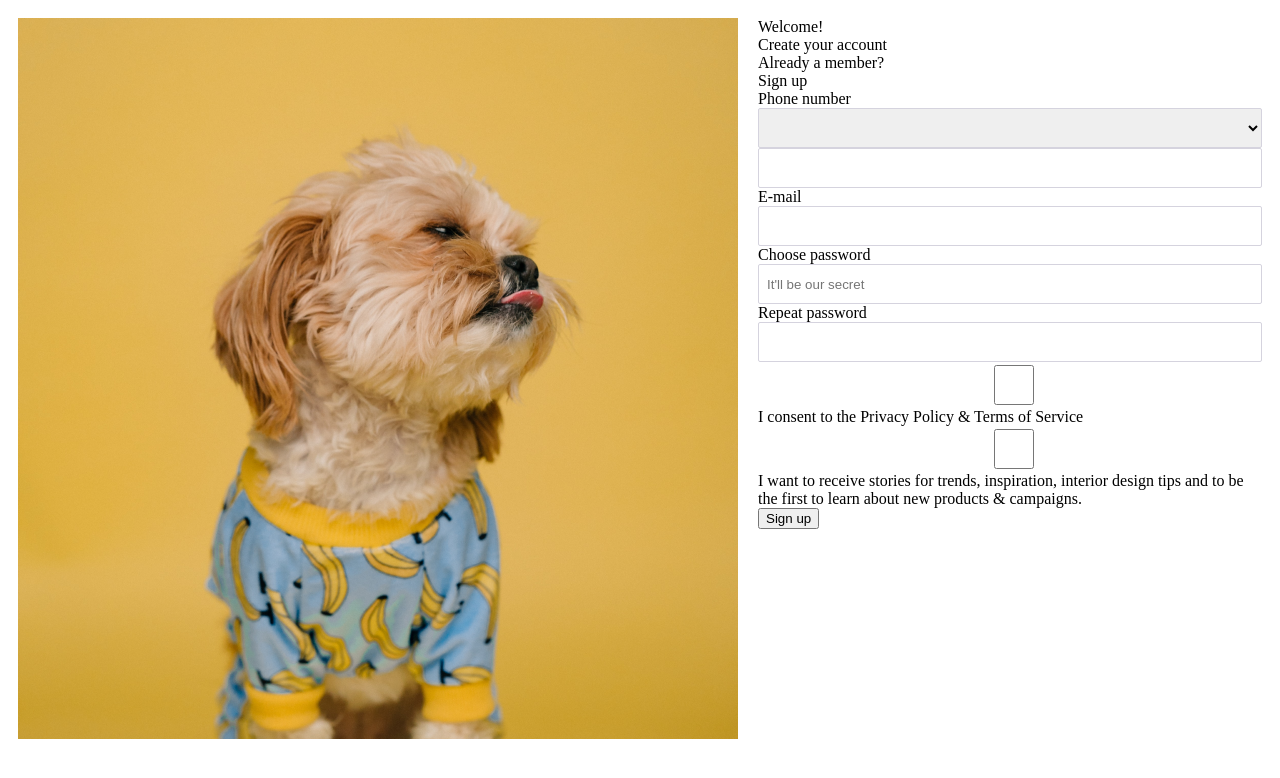
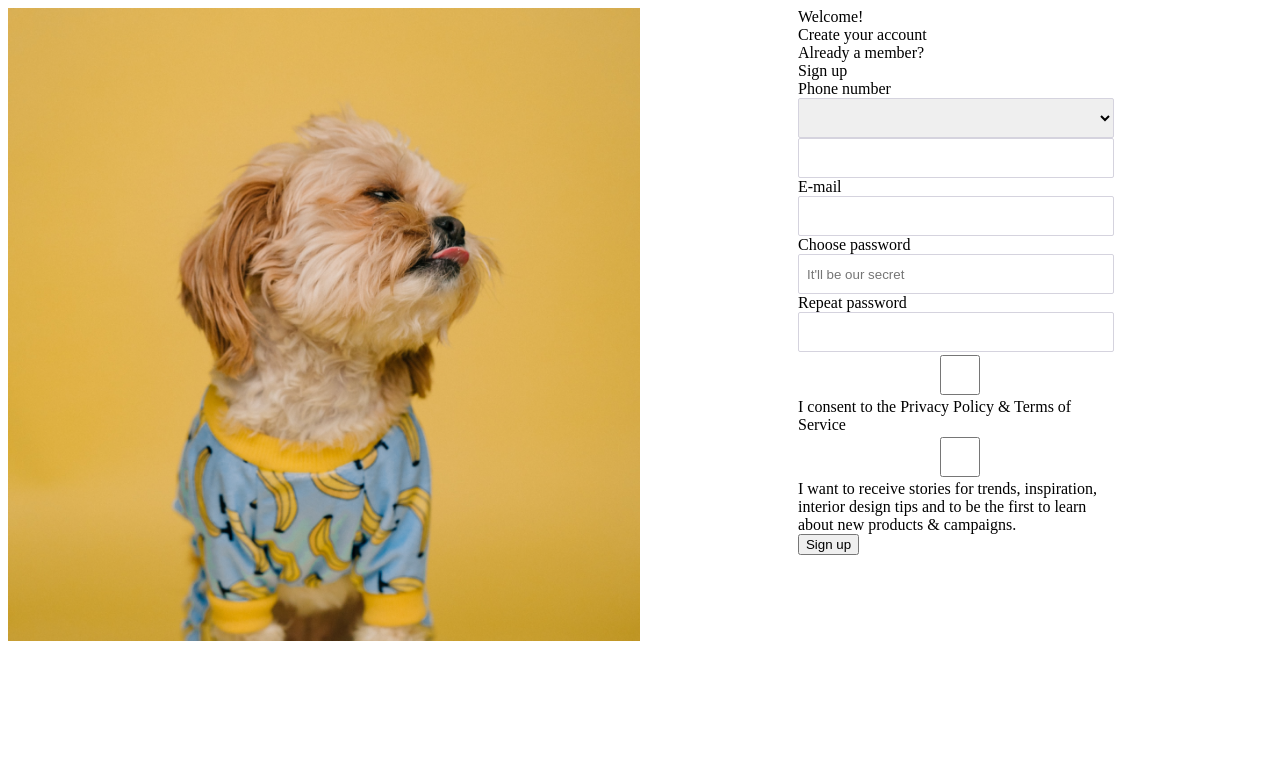
Before and after one commit to danzisky/distancify-challenge, a plain HTML site: page index.html in a window 1280 px wide. Drawn offline with Linux system fonts and the light colour scheme.

Commit message:
made the two halves of the layout responsive to be full-width on smaller devices

```diff
--- a/assets/css/main.css
+++ b/assets/css/main.css
@@ -1,3 +1,6 @@
+* {
+    box-sizing: border-box;
+}
 .dc-input{
     padding:8px;
     height:40px;
@@ -17,8 +20,44 @@
     }
 .row {
     display: flex;
+    flex-direction: row;
+    align-items: flex-start;
+    padding: 0px;
 }
 .column {
     flex: 1;
     padding: 10px;
+    box-sizing: border-box;
 }
+.half {
+    width: 49.999%;
+    box-sizing: border-box;
+}
+
+@media (max-width:600px){
+    .responsive {
+        width: 100%;
+        display:block;
+        overflow-x:auto
+    }
+    .row {
+        display: flex;
+        flex-direction: column;
+    }
+}
+@media (min-width:601px){
+    .padding-half {
+        padding-left: 6.25%;
+        padding-right: 6.25%;
+        border: none;
+        box-sizing: border-box;
+    }
+}
+@media (min-width:933px){
+    .padding-half {
+        padding-left: 12.5%;
+        padding-right: 12.5%;
+        border: none;
+        box-sizing: border-box;
+    }
+}
--- a/index.html
+++ b/index.html
@@ -11,11 +11,11 @@
 <body>
     <!-- root div -->
     <div class="row">
-        <div class="column">
-            <img src="assets/images/MediaPlaceholder.png" alt="" srcset="">
+        <div class="responsive half">
+            <img src="assets/images/MediaPlaceholder.png" alt="" srcset="" width="100%">
             <!-- picture div -->
         </div>
-        <div class="column">
+        <div class="responsive half padding-half">
             <!-- other half div -->
             <div>
                 Welcome!
```
